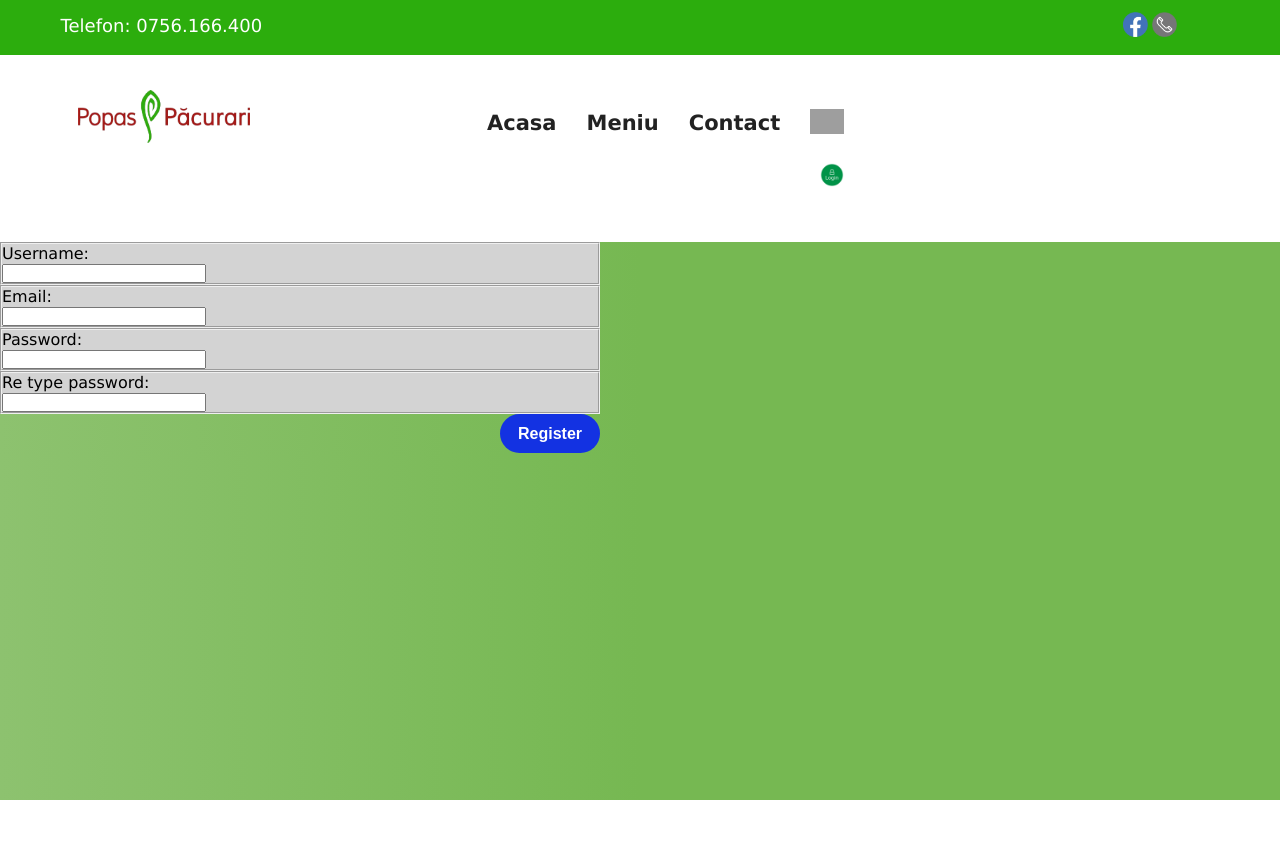
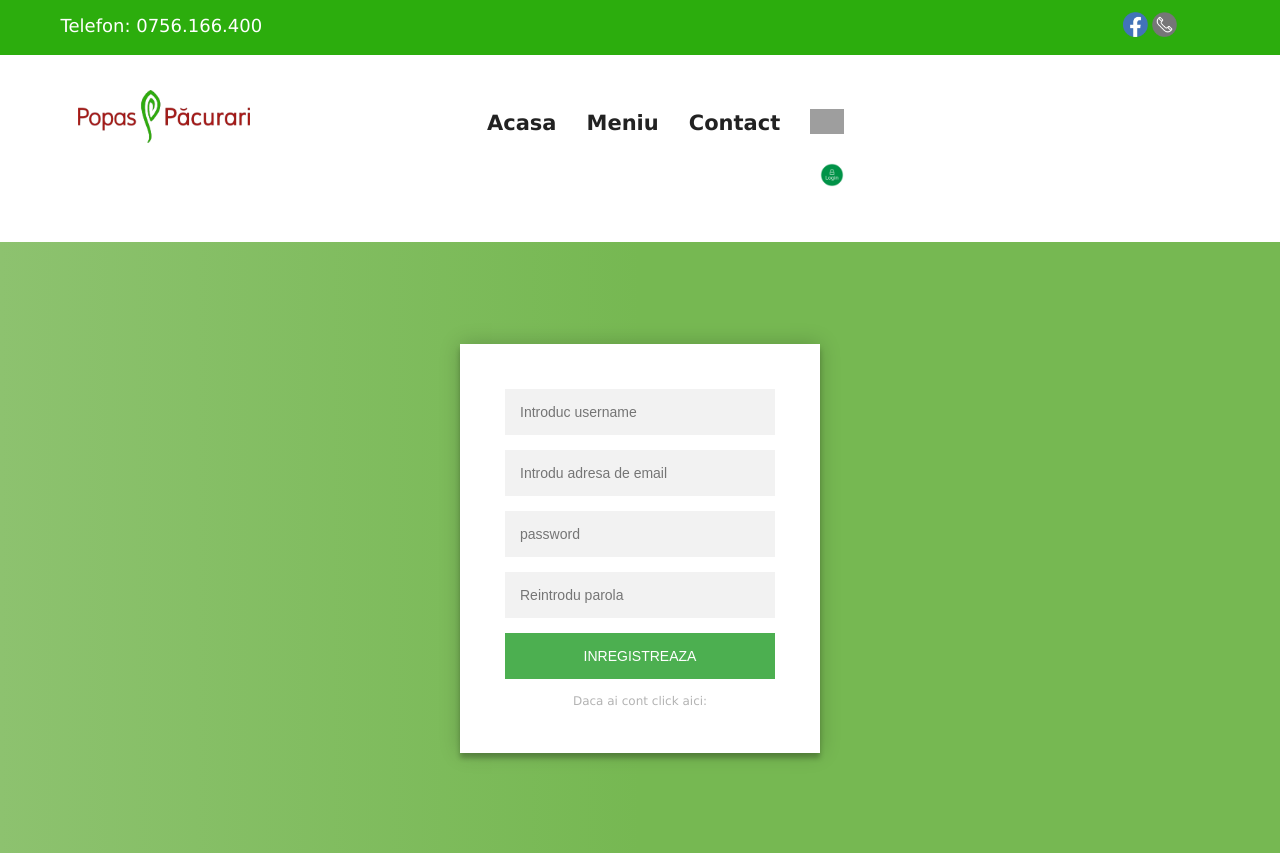
Before and after one commit to karadaska/beta, a React (Vite) app: page /register in a window 1280 px wide. Before the commit the page ends 800 px from the top, so only its background shows below. Built offline with nearby package versions, Linux system fonts and the light colour scheme; grey boxes are pictures that could not be loaded.

Commit message:
register

```diff
--- a/db.json
+++ b/db.json
@@ -1,10 +1,16 @@
 {
   "users": [
-      {
+    {
       "email": "fofo.munteanu@gmail.com",
       "password": "$2a$10$vmzO0LOIlNU8EeRAevt7puBQNyEO6/FYsb.UmC3oOxWUz/QiAdAou",
       "username": "florin",
       "id": 3
+    },
+    {
+      "email": "fo@gmail.com",
+      "password": "$2a$10$XN21tG4ifuq4PxBIo6PPNOcKG1PKATVppavJbNtF7auSBEnybo2Zu",
+      "username": "fofony",
+      "id": 4
     }
   ],
   "meniu": [
--- a/src/components/auth/login/Login.jsx
+++ b/src/components/auth/login/Login.jsx
@@ -46,13 +46,7 @@ export function Login() {
       <DisplayNavBar />
       <div className="login-page">
         <div className="form">
-          {/* <form className="register-form" onSubmit={login}>
-      <input type="text" placeholder="name"/>
-      <input type="password" placeholder="password"/>
-      <button>create</button>
-      <p className="message">Already registered? <a href="#">Sign In</a></p>
-    </form> */}
-          <form className="login-form" onSubmit={login}>
+           <form className="login-form" onSubmit={login}>
             <input
               type="email"
               id="email"
@@ -73,11 +67,17 @@ export function Login() {
           </p>
         </div>
       </div>
-
     </div>
   );
 }
 
+
+         {/* <form className="register-form" onSubmit={login}>
+      <input type="text" placeholder="name"/>
+      <input type="password" placeholder="password"/>
+      <button>create</button>
+      <p className="message">Already registered? <a href="#">Sign In</a></p>
+    </form> */}
       {/*
       <div className="formular">
         <form onSubmit={login}>
--- a/src/components/auth/register/register.css
+++ b/src/components/auth/register/register.css
@@ -36,3 +36,81 @@
   .butoane{
     background-color: lightgray;
   }
+
+
+  .error {
+    color: red;
+  }
+
+  .login-page {
+    width: 360px;
+    padding: 8% 0 0;
+    margin: auto;
+  }
+  .form {
+    position: relative;
+    z-index: 1;
+    background: #FFFFFF;
+    max-width: 360px;
+    margin: 0 auto 100px;
+    padding: 45px;
+    text-align: center;
+    box-shadow: 0 0 20px 0 rgba(0, 0, 0, 0.2), 0 5px 5px 0 rgba(0, 0, 0, 0.24);
+  }
+  .form input {
+    outline: 0;
+    background: #f2f2f2;
+    width: 100%;
+    border: 0;
+    margin: 0 0 15px;
+    padding: 15px;
+    box-sizing: border-box;
+    font-size: 14px;
+  }
+  .form button {
+    text-transform: uppercase;
+    outline: 0;
+    background: #4CAF50;
+    width: 100%;
+    border: 0;
+    padding: 15px;
+    color: #FFFFFF;
+    font-size: 14px;
+    -webkit-transition: all 0.3 ease;
+    transition: all 0.3 ease;
+    cursor: pointer;
+  }
+  .form button:hover,.form button:active,.form button:focus {
+    background: #43A047;
+  }
+  .form .message {
+    margin: 15px 0 0;
+    color: #b3b3b3;
+    font-size: 12px;
+  }
+  .form .message a {
+    color: blue ;
+    text-decoration: none;
+  }
+  .form .register-form {
+    display: none;
+  }
+
+  .container .info span {
+    color: #4d4d4d;
+    font-size: 12px;
+  }
+  .container .info span a {
+    color: #000000;
+    text-decoration: none;
+  }
+  .container .info span .fa {
+    color: #EF3B3A;
+  }
+  body {
+    /* background: #76b852; */
+    /* background: rgb(141,194,111); */
+    background: linear-gradient(90deg, rgba(141,194,111,1) 0%, rgba(118,184,82,1) 50%);
+    -webkit-font-smoothing: antialiased;
+    -moz-osx-font-smoothing: grayscale;
+  }
--- a/src/components/auth/register/register.jsx
+++ b/src/components/auth/register/register.jsx
@@ -36,9 +36,44 @@ export function Register() {
     <div>
       <DisplayNavContact />
       <DisplayNavBar />
-      <div className="formular">
-      <form onSubmit={register}>
-        <fieldset>
+      <div className="login-page">
+        <div className="form">
+          <form onSubmit={register}>
+            <input
+              type="text"
+              id="username"
+              name="username"
+              placeholder="Introduc username"
+            />
+            <input
+              type="email"
+              id="email"
+              name="email"
+              placeholder="Introdu adresa de email"
+            />
+            <input
+              type="password"
+              id="password"
+              name="password"
+              placeholder="password"
+            />
+            <input
+              type="password"
+              id="reTypePassword"
+              name="reTypePassword"
+              placeholder="Reintrodu parola"
+            />
+            <button>Inregistreaza</button>
+          </form>
+          <p className="message">Daca ai cont click aici:</p>
+        </div>
+      </div>
+    </div>
+  );
+}
+
+{
+  /* <fieldset>
           <label htmlFor="username">Username:</label>
           <div>
             <input type="text" id="username" name="username" />
@@ -64,12 +99,10 @@ export function Register() {
           <div>
             <input type="password" id="reTypePassword" name="reTypePassword" />
           </div>
-        </fieldset>
-        <div className="butoane">
+        </fieldset> */
+}
+{
+  /* <div className="butoane">
         <button className="register">Register</button>
-        </div>
-      </form>
-      </div>
-    </div>
-  );
+        </div> */
 }
```
